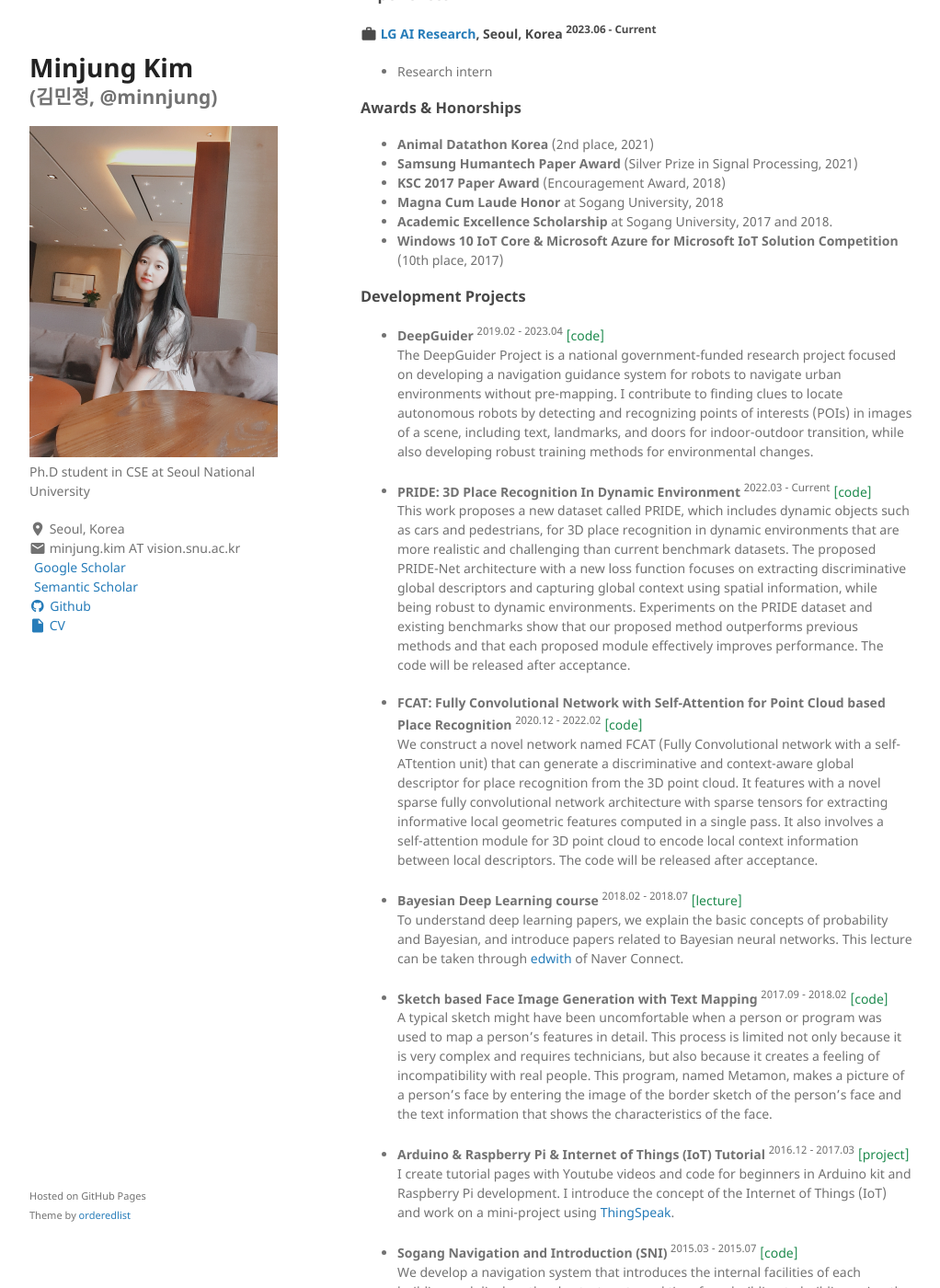
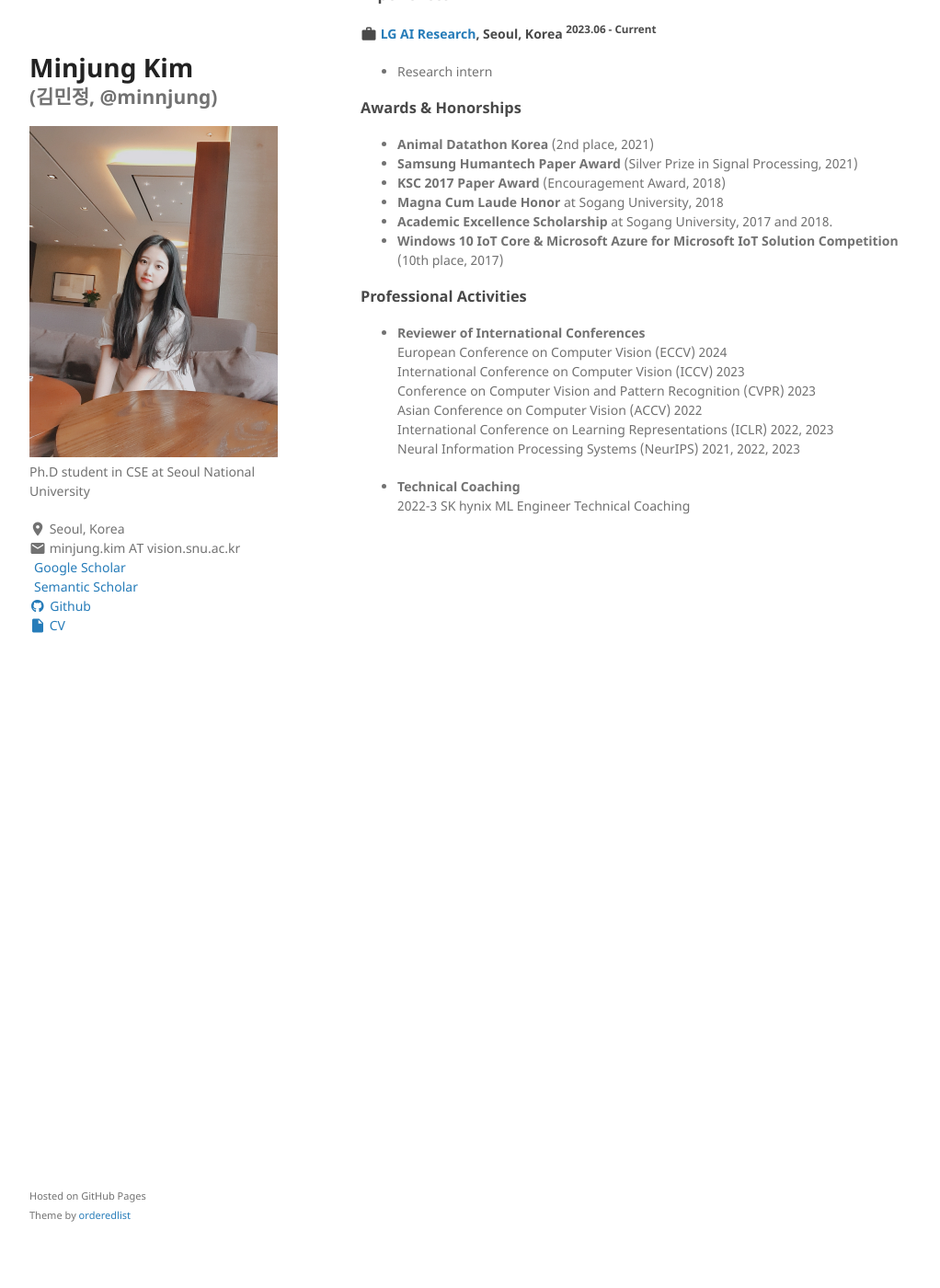
Before and after one commit to minnjung/minnjung.github.io, a Jekyll site: the page built from index.md, in a window 1280 px wide and 1400 px high, scrolled down 1296 px. Shown: the whole window at 92% size, without its empty margins (128-1150 px from the left). Built offline with Jekyll 4.4.1, drawn with Linux system fonts in a browser that asks for light colours; a style sheet for code colours, icons or effects is not loaded; some of the changed text lies outside the part shown.

Commit message:
Update index.md

```diff
--- a/index.md
+++ b/index.md
@@ -43,7 +43,7 @@ and (iii) utilizing high-level semantic information for place recognition and 3D
 ### Publications
 
 - **See It All: Contextualized Late Aggregation for 3D Dense Captioning** <br/>
-**Minjung Kim**, Hyung Suk Lim, Seung Hwan Kim, Soonyoung Lee, Bumsoo Kim, Gunhee Kim <br/>
+**Minjung Kim**, Hyung Suk Lim, Seung Hwan Kim, Soonyoung Lee, Bumsoo Kim*, Gunhee Kim* <br/>
 ACL 2024 Findings
 <a class="code" href="https://openreview.net/forum?id=NVhRn_B29i">[OpenReview]</a>
 
@@ -112,7 +112,7 @@ KCS 2017
 - **Windows 10 IoT Core & Microsoft Azure for Microsoft IoT Solution Competition** (10th place, 2017)
 
 
-
+<!--
 ### Development Projects
 
 - **DeepGuider** <sup>2019.02 - 2023.04</sup> <a class="code" href="https://github.com/deepguider/DeepGuider">[code]</a> <br/>
@@ -148,13 +148,15 @@ I introduce the concept of the Internet of Things (IoT) and work on a mini-proje
 We develop a navigation system that introduces the internal facilities of each building and displays the shortest route and time from building to building using the Floyd-Washall algorithm.
 To build data for the development, we measured the time taken by walking directly on each path.
 
+-->
 
 
 ### Professional Activities
 
 - **Reviewer of International Conferences** <br/>
-IEEE/CVF International Conference on Computer Vision (ICCV) 2023 <br/>
-IEEE/CVF Conference on Computer Vision and Pattern Recognition (CVPR) 2023 <br/>
+European Conference on Computer Vision (ECCV) 2024 <br/>
+International Conference on Computer Vision (ICCV) 2023 <br/>
+Conference on Computer Vision and Pattern Recognition (CVPR) 2023 <br/>
 Asian Conference on Computer Vision (ACCV) 2022 <br/>
 International Conference on Learning Representations (ICLR) 2022, 2023 <br/>
 Neural Information Processing Systems (NeurIPS) 2021, 2022, 2023 <br/>
```
